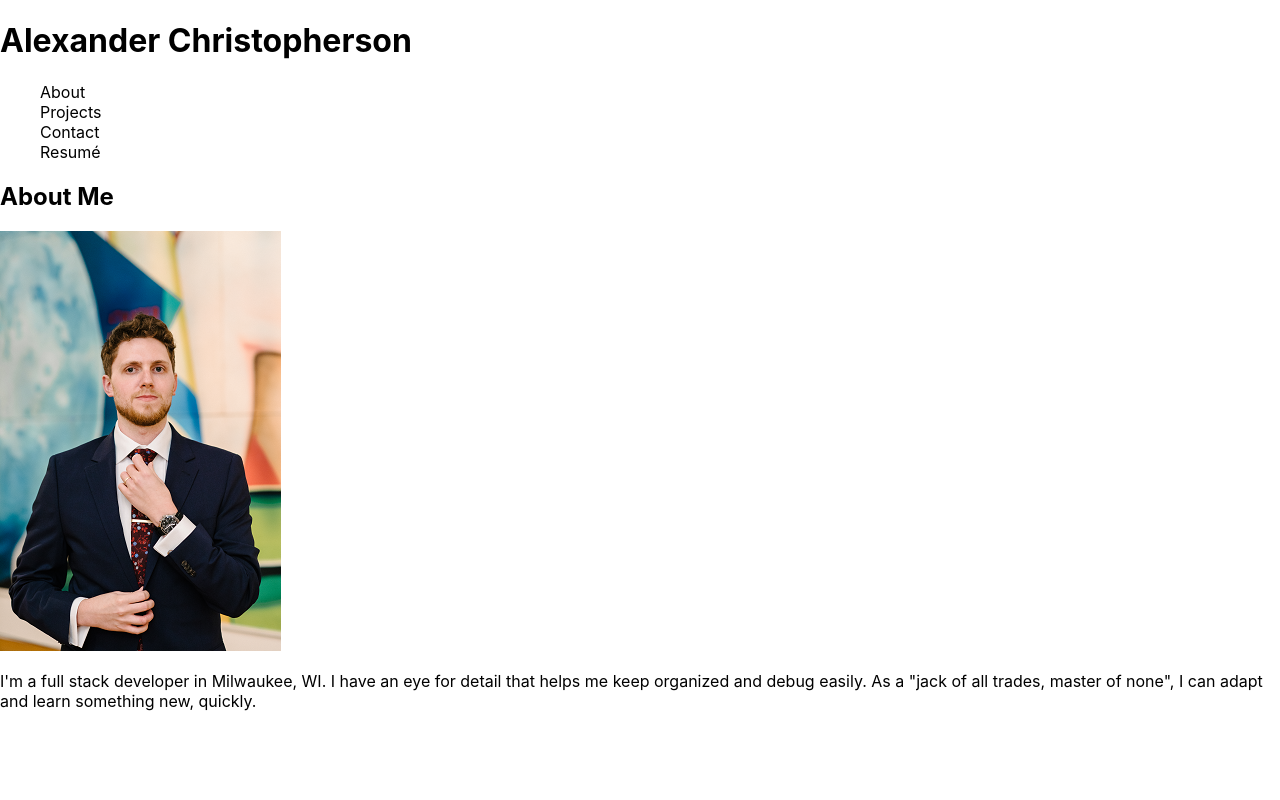
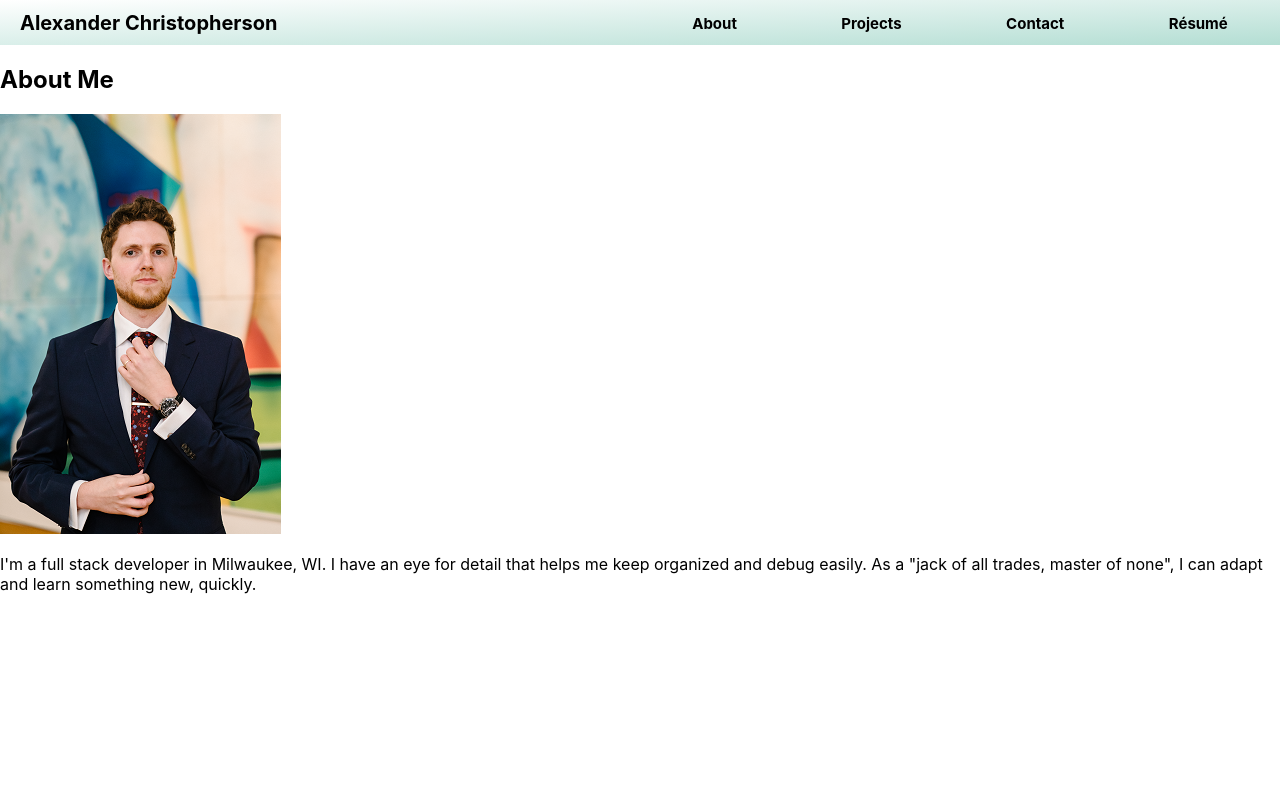
Before and after one commit to albenchris/alexander-christopherson-portfolio, a React (Create React App) app: page / in a window 1280 px wide. Shown: the top 800 px of the page. Built offline with nearby package versions, Linux system fonts and the light colour scheme.

Commit message:
initial styles for Header and Nav

```diff
--- /dev/null
+++ b/src/components/Header/assets/css/style.css
@@ -0,0 +1,30 @@
+header {
+    display: flex;
+    flex-direction: row;
+    flex-wrap: wrap;
+    align-items: center;
+    justify-content: space-between;
+    min-height: 45px;
+    background: linear-gradient(
+        to right bottom,
+        rgba(255, 255, 255, 0.7),
+        rgba(6, 146, 111, 0.3)
+    );
+}
+
+.my-name {
+    font-size: 20px;
+    font-weight: 700;
+    margin: 0 20px;
+}
+
+@media screen and (max-width: 700px) {
+
+    header {
+        justify-content: center;
+    }
+
+    header div {
+        text-align: center;
+    }
+}
--- a/src/components/Header/index.js
+++ b/src/components/Header/index.js
@@ -1,15 +1,16 @@
 import React from 'react';
 import Nav from '../Nav';
+import './assets/css/style.css';
 
 const Header = () => {
 
     return (
         <header>
-            <h1>
-                <a data-testid="link" href="/">
+            <div>
+                <a className="my-name" data-testid="link" href="/">
                     Alexander Christopherson
                 </a>
-            </h1>
+            </div>
             <Nav />
         </header>
     );
--- /dev/null
+++ b/src/components/Nav/assets/css/style.css
@@ -0,0 +1,33 @@
+.nav-container {
+    display: flex;
+    flex-direction: row;
+    flex-wrap: wrap;
+    align-items: center;
+    justify-content: space-between;
+}
+
+.nav-container {
+    width: 100%;
+    justify-content: space-around;
+}
+
+nav {
+    width: 50vw;
+}
+
+.nav-link {
+    margin: 10px;
+    font-weight: 700;
+}
+
+
+@media screen and (max-width: 700px) {
+
+    nav {
+        width: 100vw;
+    }
+}
+
+@media screen and (max-width: 600px) {
+
+}
--- a/src/components/Nav/index.js
+++ b/src/components/Nav/index.js
@@ -1,31 +1,32 @@
 import React from 'react';
+import './assets/css/style.css';
 
 const Nav = () => {
 
     return (
         <nav>
-            <ul>
-                <li>
+            <div className="nav-container">
+                <div className="nav-link">
                     <a href="#about">
                         About
                     </a>
-                </li>
-                <li>
+                </div>
+                <div className="nav-link">
                     <a href="#projects">
                         Projects
                     </a>
-                </li>
-                <li>
+                </div>
+                <div className="nav-link">
                     <a href="#contact">
                         Contact
                     </a>
-                </li>
-                <li>
+                </div>
+                <div className="nav-link">
                     <a href="#resume">
-                        Resumé
+                        Résumé
                     </a>
-                </li>
-            </ul>
+                </div>
+            </div>
         </nav>
     );
 }
--- a/src/index.css
+++ b/src/index.css
@@ -1,5 +1,6 @@
 body {
   margin: 0;
+  padding: 0;
   font-family: -apple-system, BlinkMacSystemFont, 'Segoe UI', 'Roboto', 'Oxygen',
     'Ubuntu', 'Cantarell', 'Fira Sans', 'Droid Sans', 'Helvetica Neue',
     sans-serif;
@@ -12,21 +13,17 @@ code {
     monospace;
 }
 
+section {
+  margin-bottom: 20%;
+}
+
+a {
+  font-size: 15px;
+  text-decoration: none;
+  color: black;
+}
+
 .logo {
   width: 32px;
   height: 32px;
 }
-
-
-section {
-  margin-bottom: 20%;
-}
-
-ul {
-  list-style: none;
-}
-
-a {
-  text-decoration: none;
-  color: black;
-}
```
